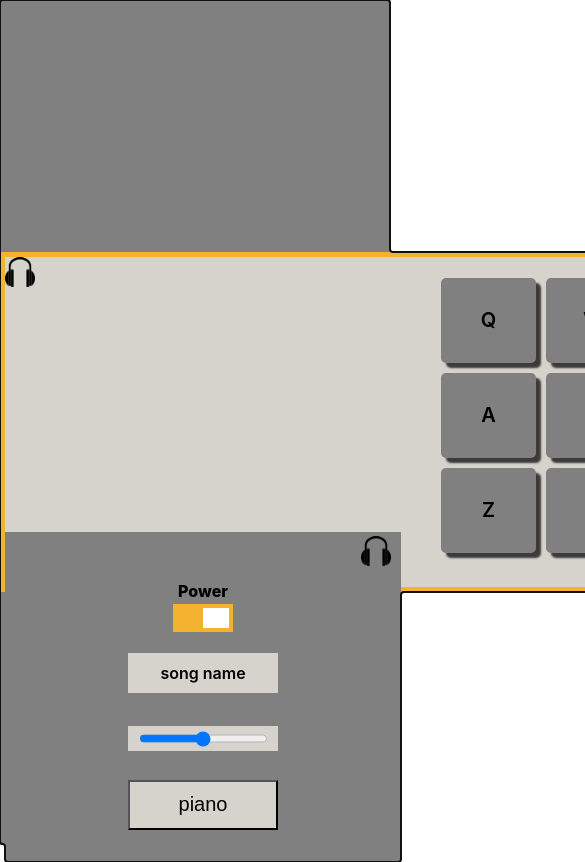
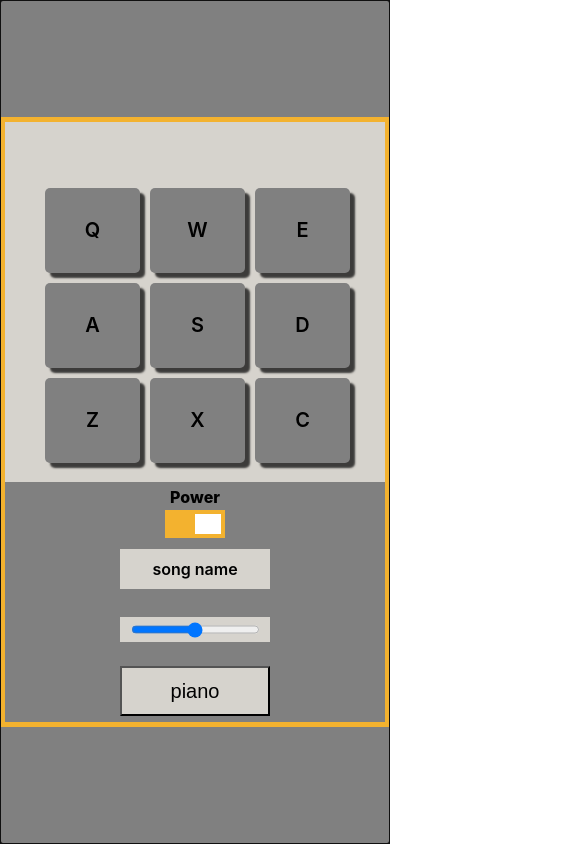
Before and after one commit to sergeialimov/drum-machine, a React (Create React App) app: page / in a window 390 px wide. Shown: the top 862 px of the page, 585 px wide, since content can reach past the window. Built offline with nearby package versions, Linux system fonts and the light colour scheme.

Commit message:
add view for small displays

```diff
--- a/src/App.css
+++ b/src/App.css
@@ -145,3 +145,28 @@ input:checked + .slider:before {
   -ms-transform: translateX(26px);
   transform: translateX(26px);
 }
+
+@media (max-width: 670px) {
+  #drum-machine {
+    grid-template-columns: 100%;
+    grid-template-rows: 7% 53% 40%;
+    width: 380px;
+    height: 600px;
+  }
+
+  #rightPane {
+    grid-template-rows: 1fr 1.5fr 1.5fr 1.5fr;
+    grid-row-gap: 0px;
+    padding-top: 5px;
+  }
+
+  #logo {
+    display: none;
+  }
+
+  #drum-pad {
+    height: 35px;
+    line-height: 35px;
+    width: 35px;
+  }
+}
```
